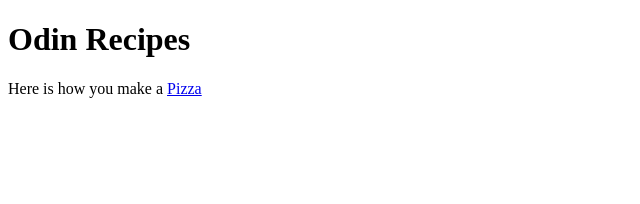
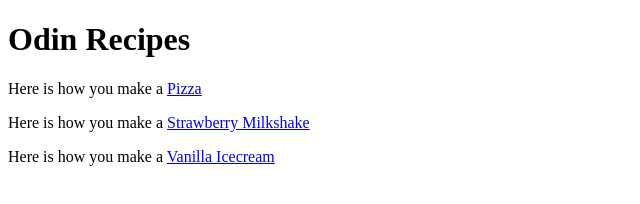
Before and after one commit to Asad-waqar/odin-recipes, a plain HTML site: page index.html in a window 1280 px wide. Shown: the whole page, without its empty margins (0-640 px from the left). Drawn offline with Linux system fonts and the light colour scheme.

Commit message:
Added Links To New Recipe Paged Final Commit

```diff
--- a/index.html
+++ b/index.html
@@ -8,5 +8,7 @@
 <body>
     <h1>Odin Recipes</h1>
     <p>Here is how you make a <a href="./recipes/pizza.html">Pizza</a></p>
+    <p>Here is how you make a <a href="./recipes/milk-shake.html">Strawberry Milkshake</a></p>
+    <p>Here is how you make a <a href="./recipes/vanilla-icream.html">Vanilla Icecream</a></p>
 </body>
 </html>
```
